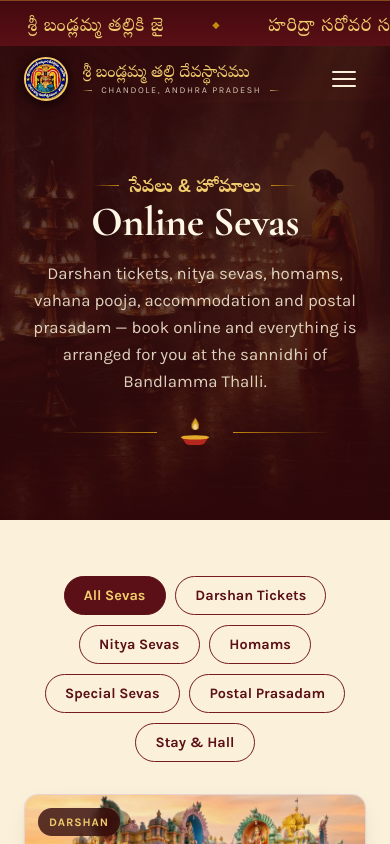
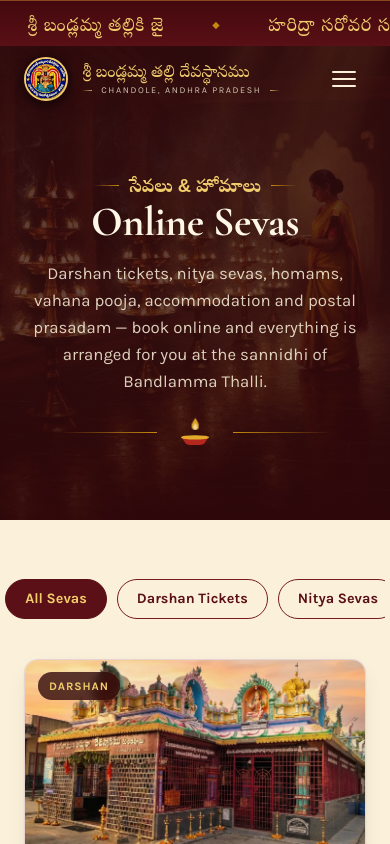
Before and after one commit to raghubabukamarajugadda/bandlamma-temple, a Next.js app: page /sevas in a window 390 px wide. Shown: the top 844 px of the page. Built offline with nearby package versions, Linux system fonts and the light colour scheme; a web font is replaced by a local one.

Commit message:
Make filter chips a swipeable strip on mobile
Generated with [Devin](https://devin.ai)

Co-Authored-By: Devin <158243242+devin-ai-integration[bot]@users.noreply.github.com>

```diff
--- a/app/globals.css
+++ b/app/globals.css
@@ -570,6 +570,21 @@ h1, h2, h3 { font-family: var(--f-display); font-weight: 700; line-height: 1.08;
 .chip:hover { background: rgba(118,26,33,.08); }
 .chip.on { background: var(--maroon-800); color: var(--gold-3); border-color: var(--maroon-800); }
 
+/* mobile: chips become a swipeable strip */
+@media (max-width: 760px) {
+  .chips {
+    flex-wrap: nowrap; justify-content: flex-start;
+    overflow-x: auto; overflow-y: hidden;
+    scroll-snap-type: x proximity;
+    -webkit-overflow-scrolling: touch;
+    scrollbar-width: none;
+    margin-left: -1.2rem; margin-right: -1.2rem;
+    padding: .2rem 1.2rem .5rem;
+  }
+  .chips::-webkit-scrollbar { display: none; }
+  .chips .chip { flex: 0 0 auto; scroll-snap-align: start; white-space: nowrap; }
+}
+
 /* ── stats / belief strip ──────────────────────────────────────── */
 .belief {
   background: linear-gradient(160deg, var(--maroon-900), var(--maroon-800) 60%, var(--maroon-950));
```
